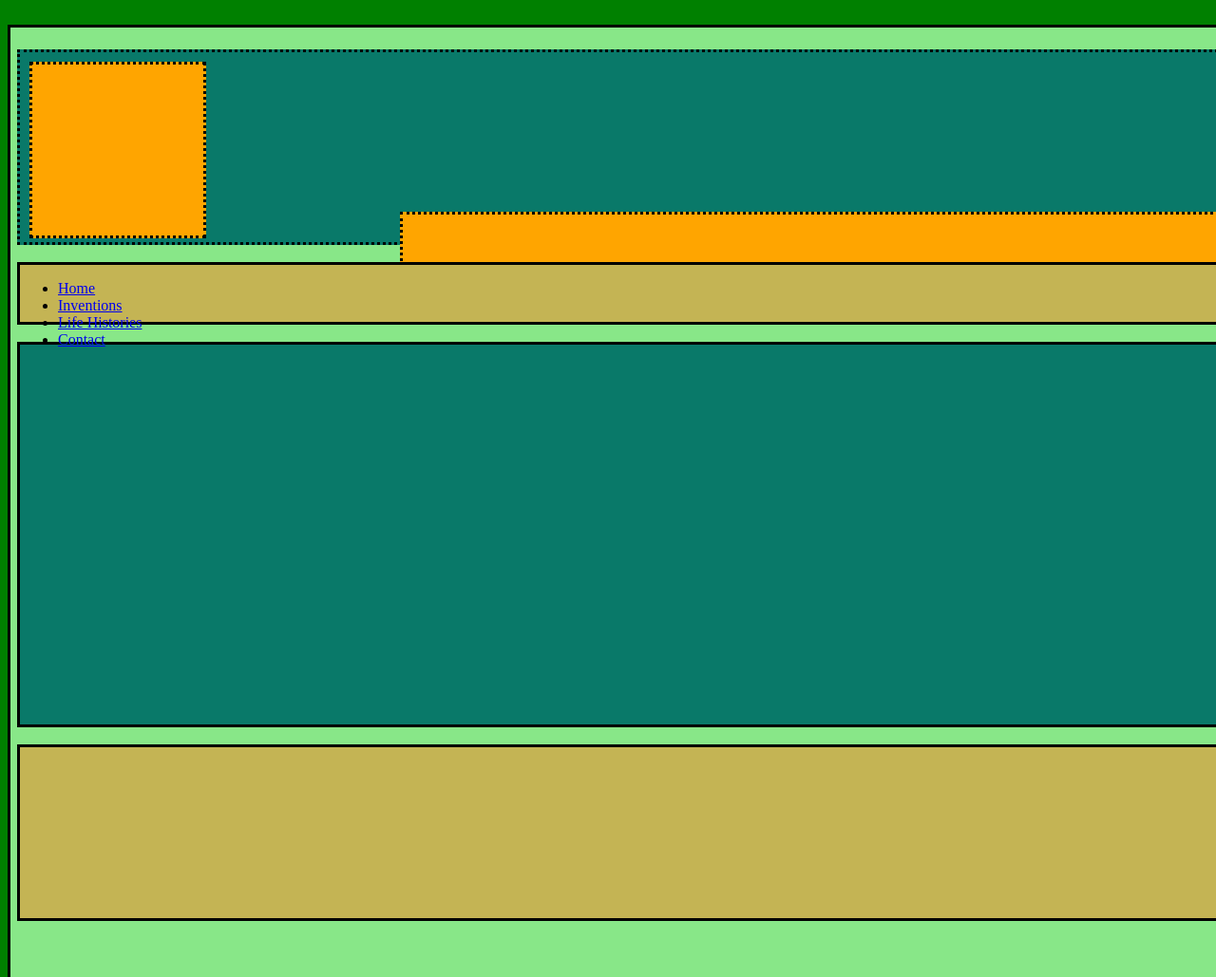
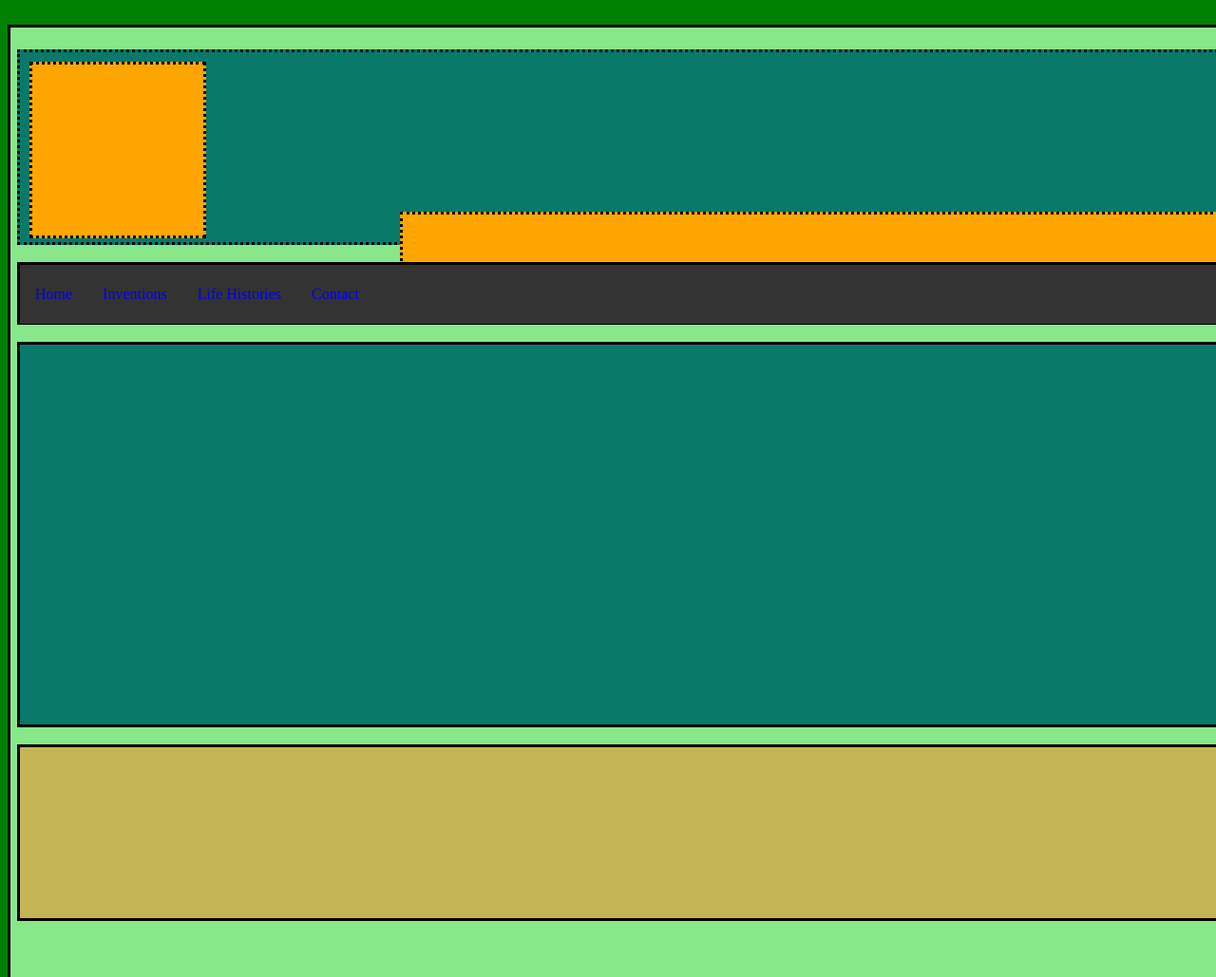
Before and after one commit to cabbage7404/webDesign, a plain HTML site: page index.html in a window 1280 px wide. Shown: the top 1029 px of the page at 95% size. Drawn offline with Linux system fonts and the light colour scheme.

Commit message:
Update style.css

```diff
--- a/style.css
+++ b/style.css
@@ -46,6 +46,30 @@ html{
   background-color: #C4B454;
 }
 
+ul{
+  list-style-type: none; /*removes the list dots*/
+  margin: 0;
+  padding: 0;
+  overflow: hidden; /*prevents overwritten text*/
+  background-color: #333;
+}
+
+li{
+  float: left;
+}
+
+li a {
+  display: block;
+  coclor: black;
+  text-align: center;
+  padding: 22px 16px;
+  text-decoration: none;
+}
+
+li a:hover{
+  background-color: orange;
+}
+
 .main{
   width: 1600px;
   height: 400px;
```
